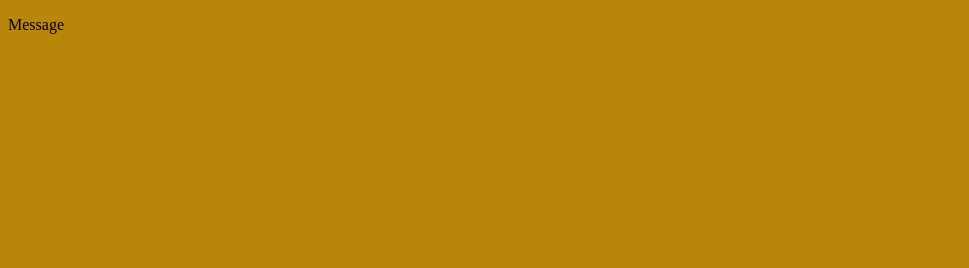
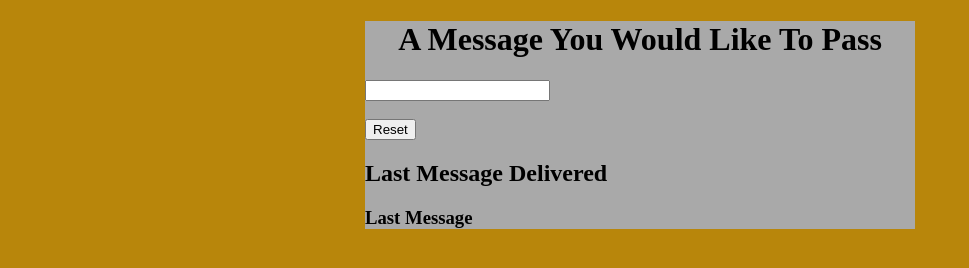
Before and after one commit to JasonClohosey/Pass-The-Message, a plain HTML site: page index.html in a window 1280 px wide. Shown: the whole page, without its empty margins (0-969 px from the left). Drawn offline with Linux system fonts and the light colour scheme.

Commit message:
HTML finished/Some Styling Performed

```diff
--- a/assets/css/style.css
+++ b/assets/css/style.css
@@ -1,3 +1,15 @@
 body {
     background-color: darkgoldenrod;
 }
+#messageDiv {
+    background-color: darkgray;
+    height: auto;
+    width: 550px;
+    margin: auto;
+}
+h1 {
+    text-align: center;
+}
+input {
+
+}
--- a/index.html
+++ b/index.html
@@ -7,8 +7,13 @@
     <link rel="stylesheet" type="text/css" href="assets/css/style.css">
 </head>
 <body>
-    <p>Message</p>
-
+   <div id="messageDiv">
+       <h1>A Message You Would Like To Pass</h1>
+       <input type="text" id="input" value=""><br><br>
+       <input type="button" onclick="deliverMeassage()" value="Reset">
+       <h2>Last Message Delivered</h2>
+       <h3 id="deliveredMessage">Last Message</h3>
+   </div>
 
     <script src="main.js"></script>
 </body>
--- a/main.js
+++ b/main.js
@@ -1 +1,3 @@
-alert ("pst!!!");
+function deliverMeassage() {
+
+});
```
